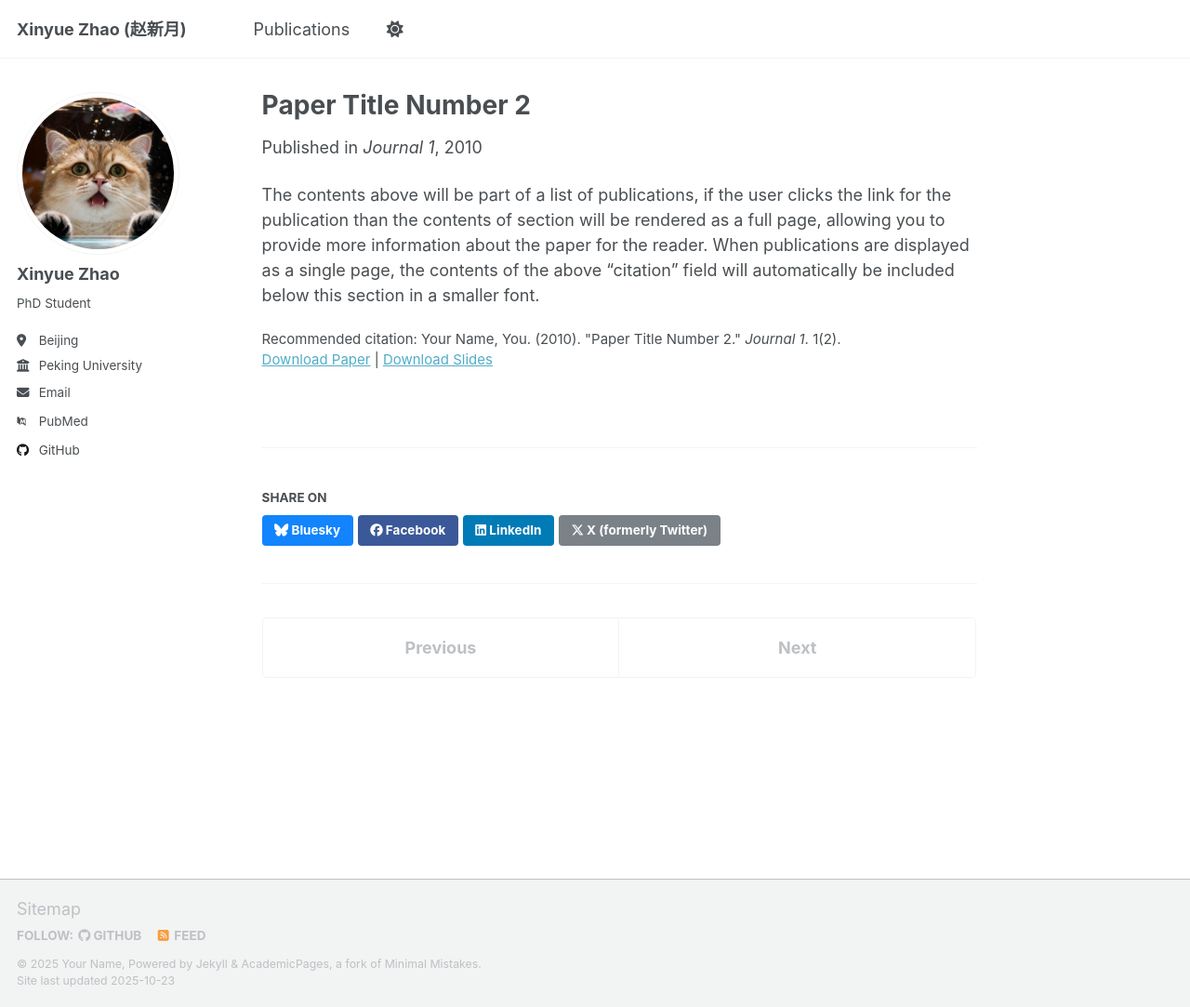
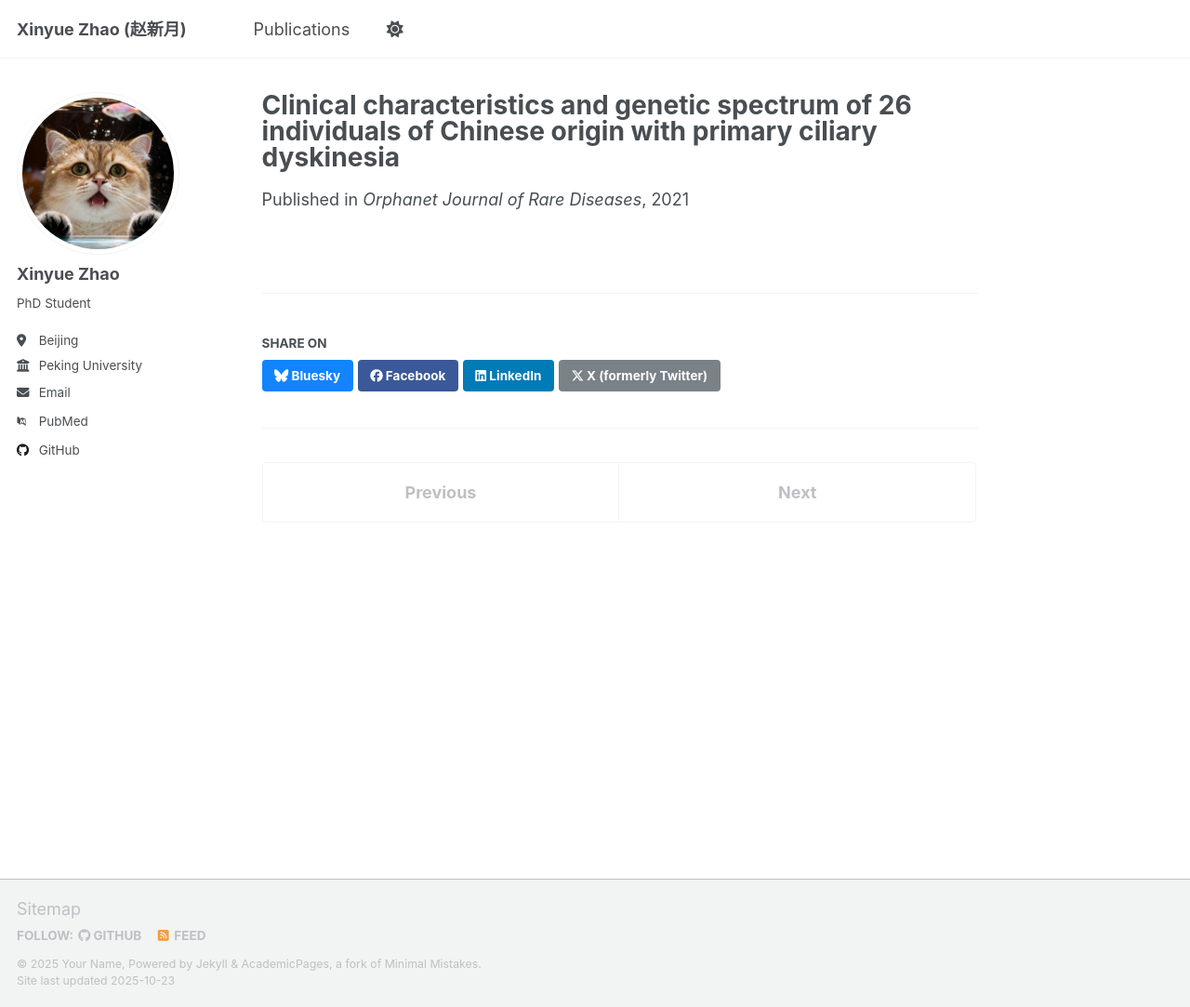
Before and after one commit to 2511110035/2511110035.github.io, a Jekyll site: the page built from _publications/2010-10-01-paper-title-number-2.md, in a window 1280 px wide and 1083 px high. Shown: the whole window at 93% size. Built offline with Jekyll 4.4.1, drawn with Linux system fonts in a browser that asks for light colours; some web fonts are replaced; a script that is not in the unit is left out.

Commit message:
Update 2010-10-01-paper-title-number-2.md

```diff
--- a/_publications/2010-10-01-paper-title-number-2.md
+++ b/_publications/2010-10-01-paper-title-number-2.md
@@ -1,14 +1,12 @@
 ---
-title: "Paper Title Number 2"
+title: "Clinical characteristics and genetic spectrum of 26 individuals of Chinese origin with primary ciliary dyskinesia"
 collection: publications
 category: manuscripts
 permalink: /publication/2010-10-01-paper-title-number-2
-excerpt: 'This paper is about the number 2. The number 3 is left for future work.'
-date: 2010-10-01
-venue: 'Journal 1'
-slidesurl: 'http://academicpages.github.io/files/slides2.pdf'
-paperurl: 'http://academicpages.github.io/files/paper2.pdf'
-citation: 'Your Name, You. (2010). &quot;Paper Title Number 2.&quot; <i>Journal 1</i>. 1(2).'
+#excerpt: 'This paper is about the number 2. The number 3 is left for future work.'
+date: 2021-07-01
+venue: 'Orphanet Journal of Rare Diseases'
+#slidesurl: 'http://academicpages.github.io/files/slides2.pdf'
+paperurl: '/assets/PCD.pdf'
+#citation: 'Your Name, You. (2010). &quot;Paper Title Number 2.&quot; <i>Journal 1</i>. 1(2).'
 ---
-
-The contents above will be part of a list of publications, if the user clicks the link for the publication than the contents of section will be rendered as a full page, allowing you to provide more information about the paper for the reader. When publications are displayed as a single page, the contents of the above "citation" field will automatically be included below this section in a smaller font.
```
